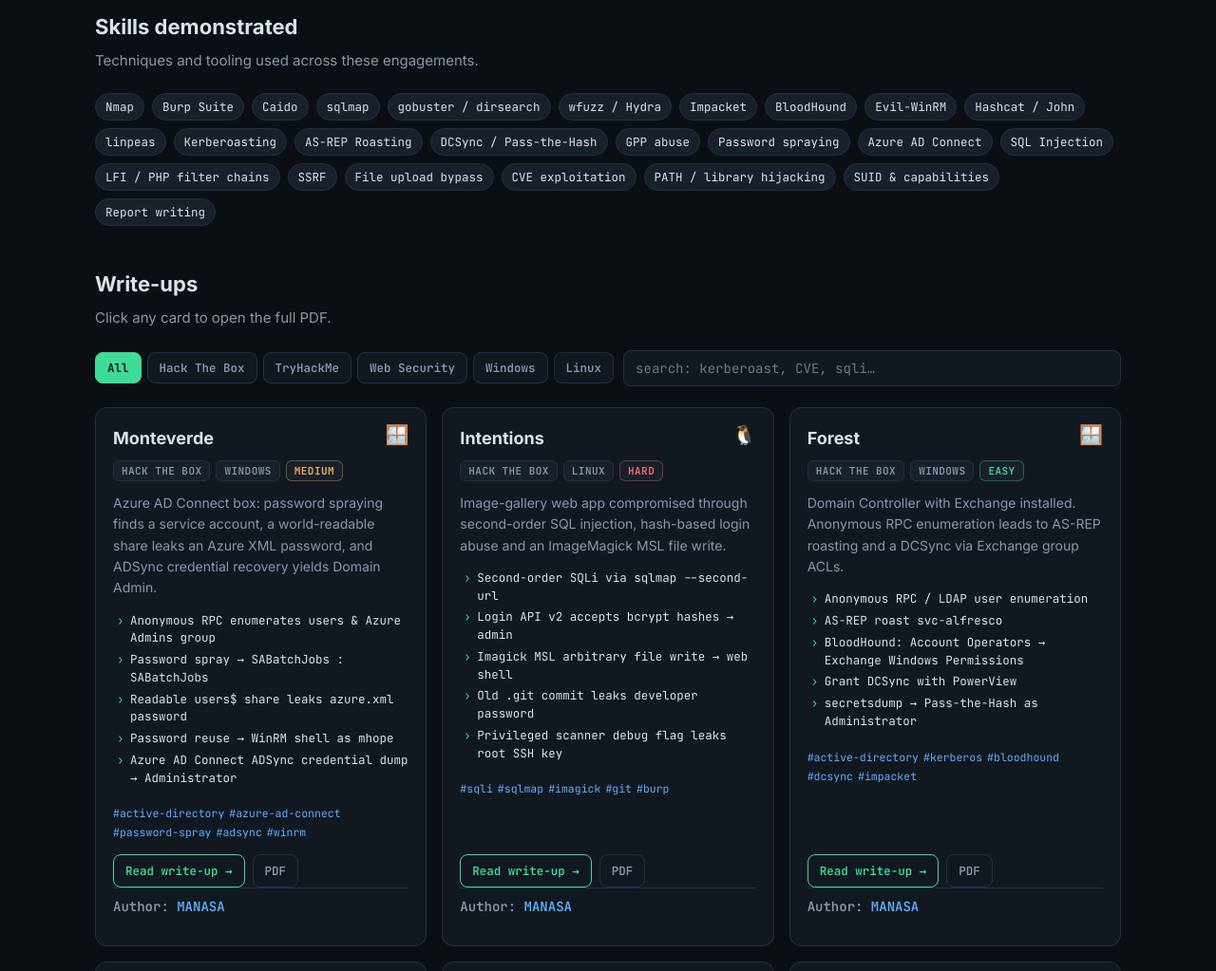
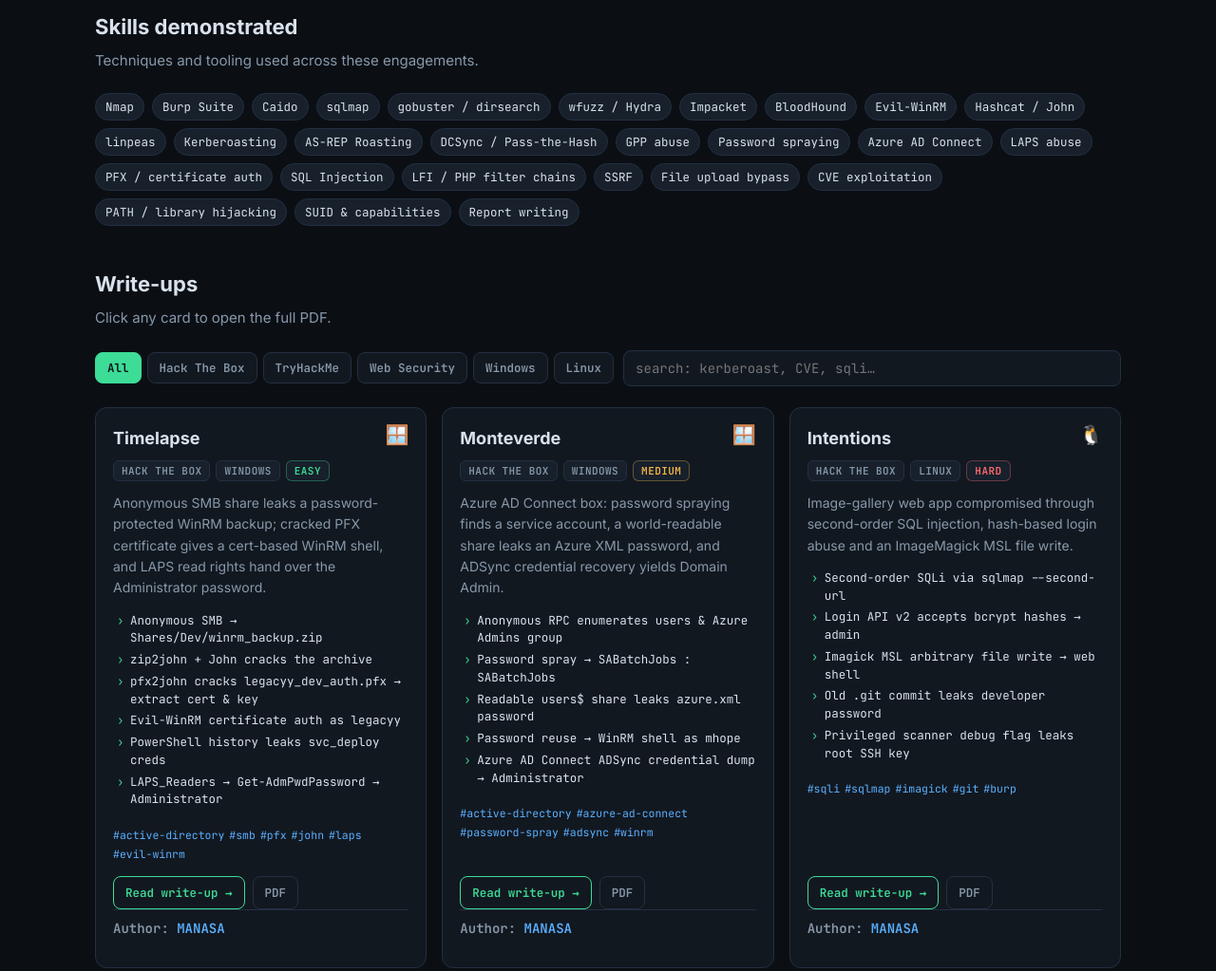
Before and after one commit to manasarangavalli28503/CTF-Writeups, a plain HTML site: page index.html in a window 1280 px wide. Shown: the part 600-1623 px from the top of the page at 95% size. Drawn offline with Linux system fonts and the light colour scheme.

Commit message:
Add Timelapse write-up
HTB Timelapse (Windows, Easy): anonymous SMB, zip/PFX cracking, WinRM certificate auth, LAPS password read. PDF carries the same manasa byline stamp as the other write-ups.

```diff
--- a/index.html
+++ b/index.html
@@ -137,6 +137,10 @@
 <script>
 const AUTHOR = "MANASA";
 const WRITEUPS = [
+  { name:"Timelapse", platform:"Hack The Box", os:"Windows", difficulty:"Easy", file:"timelapse.pdf",
+    summary:"Anonymous SMB share leaks a password-protected WinRM backup; cracked PFX certificate gives a cert-based WinRM shell, and LAPS read rights hand over the Administrator password.",
+    chain:["Anonymous SMB → Shares/Dev/winrm_backup.zip","zip2john + John cracks the archive","pfx2john cracks legacyy_dev_auth.pfx → extract cert & key","Evil-WinRM certificate auth as legacyy","PowerShell history leaks svc_deploy creds","LAPS_Readers → Get-AdmPwdPassword → Administrator"],
+    tags:["active-directory","smb","pfx","john","laps","evil-winrm"] },
   { name:"Monteverde", platform:"Hack The Box", os:"Windows", difficulty:"Medium", file:"monteverde.pdf",
     summary:"Azure AD Connect box: password spraying finds a service account, a world-readable share leaks an Azure XML password, and ADSync credential recovery yields Domain Admin.",
     chain:["Anonymous RPC enumerates users & Azure Admins group","Password spray → SABatchJobs : SABatchJobs","Readable users$ share leaks azure.xml password","Password reuse → WinRM shell as mhope","Azure AD Connect ADSync credential dump → Administrator"],
@@ -203,7 +207,7 @@ const WRITEUPS = [
     tags:["sqli","xss","csrf","burp","waf-bypass"] },
 ];
 
-const SKILLS = ["Nmap","Burp Suite","Caido","sqlmap","gobuster / dirsearch","wfuzz / Hydra","Impacket","BloodHound","Evil-WinRM","Hashcat / John","linpeas","Kerberoasting","AS-REP Roasting","DCSync / Pass-the-Hash","GPP abuse","Password spraying","Azure AD Connect","SQL Injection","LFI / PHP filter chains","SSRF","File upload bypass","CVE exploitation","PATH / library hijacking","SUID & capabilities","Report writing"];
+const SKILLS = ["Nmap","Burp Suite","Caido","sqlmap","gobuster / dirsearch","wfuzz / Hydra","Impacket","BloodHound","Evil-WinRM","Hashcat / John","linpeas","Kerberoasting","AS-REP Roasting","DCSync / Pass-the-Hash","GPP abuse","Password spraying","Azure AD Connect","LAPS abuse","PFX / certificate auth","SQL Injection","LFI / PHP filter chains","SSRF","File upload bypass","CVE exploitation","PATH / library hijacking","SUID & capabilities","Report writing"];
 
 const OS_ICON = { Linux:"🐧", Windows:"🪟", Web:"🌐" };
 const $ = s => document.querySelector(s);
```
Also changed, not shown: 2 other files.
